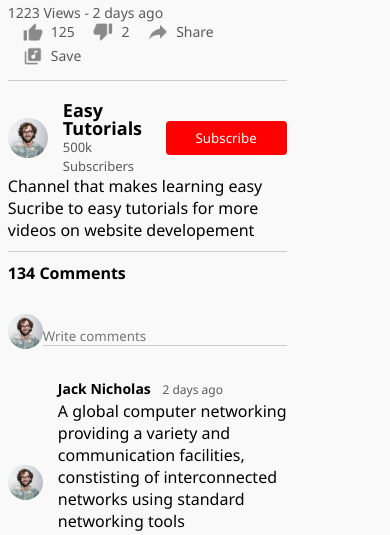
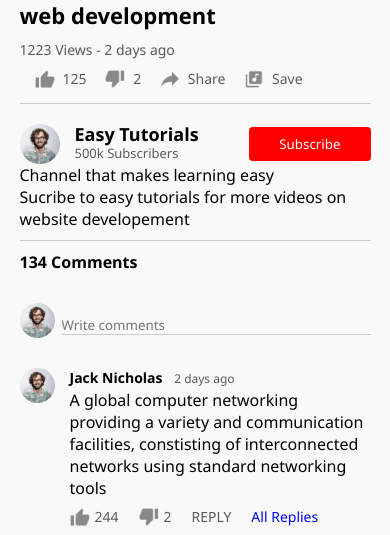
Before and after one commit to GiftChrisJava/youtube-clone, a plain HTML site: page play-vid.html in a window 390 px wide. Shown: the part 309-844 px from the top of the page. Drawn offline with Linux system fonts and the light colour scheme.

Commit message:
finished cloning youtube

```diff
--- a/play-vid.html
+++ b/play-vid.html
@@ -31,7 +31,7 @@
     <div class="container play-container">
       <div class="row">
         <div class="play-video">
-          <video controls autoplay>
+          <video controls>
             <source src="images/video.mp4" type="video/mp4" />
           </video>
 
--- a/styles.css
+++ b/styles.css
@@ -441,3 +441,35 @@ nav {
 .old-comment .cmnt-action a {
   color: #0000ff;
 }
+
+@media (max-width: 900px) {
+  .play-video {
+    flex-basis: 100%;
+  }
+
+  .right-sidebar {
+    flex-basis: 100%;
+    margin-top: 20px;
+  }
+
+  .play-container {
+    padding-left: 5%;
+  }
+
+  .vid-desc {
+    padding-left: 0;
+  }
+
+  .play-video .play-vid-info a {
+    margin-top: 10px;
+  }
+
+  .old-comment {
+    margin-top: 10px;
+    align-items: flex-start;
+  }
+
+  .add-comment input {
+    margin-left: 2%;
+  }
+}
```
